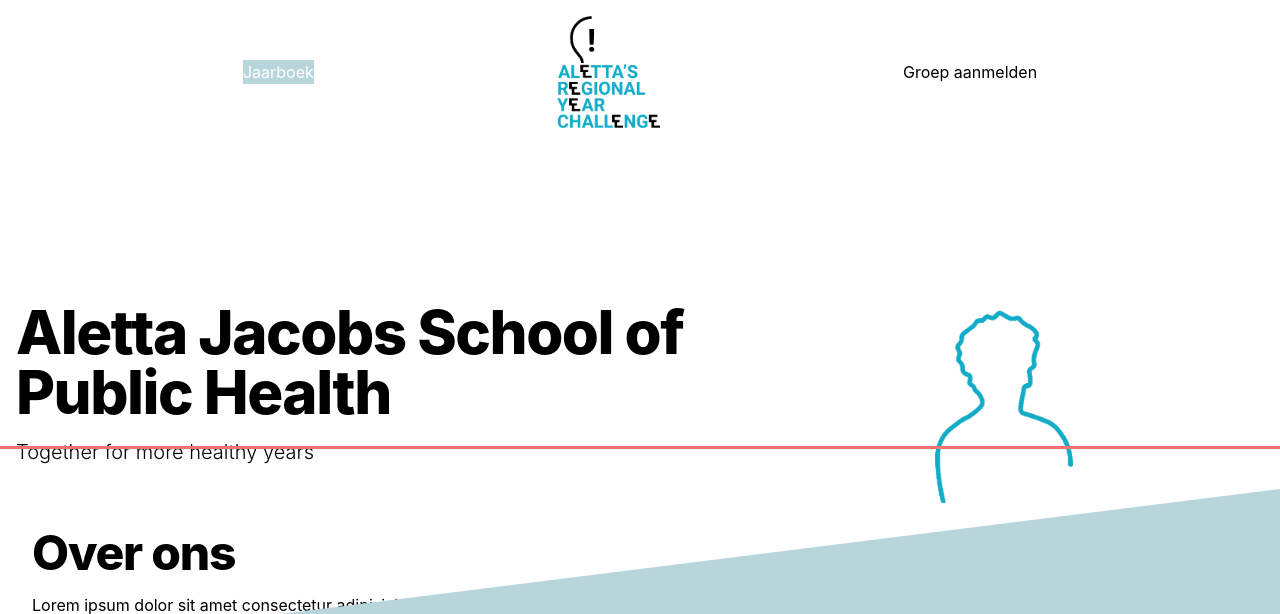
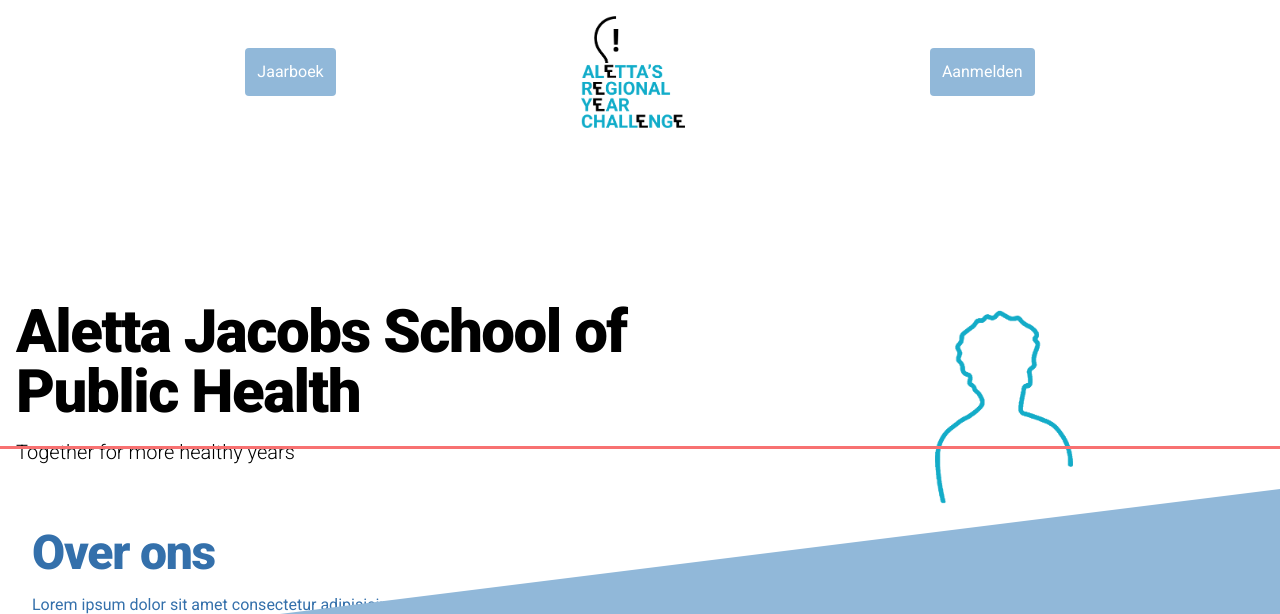
Before and after one commit to yamen22-dev/aletta-s, a PHP site: page / in a window 1280 px wide. Shown: the top 614 px of the page. Run offline with PHP 8.4, Linux system fonts and the light colour scheme; some libraries are stand-ins or nearby versions.

Commit message:
Frotend update

```diff
--- a/components/header.php
+++ b/components/header.php
@@ -2,7 +2,7 @@
     <div class="flex justify-evenly items-center mt-4">
         <div>
             <a href="jaarboek.php" class="">
-                <p class="bg-secondarycolor text-white">Jaarboek</p>
+                <p class="bg-secondarycolor p-3 text-white rounded">Jaarboek</p>
             </a>
         </div>
         <div>
@@ -13,7 +13,7 @@
         <div>
         <div>
             <a href="signup.php">
-                <p>Groep aanmelden</p>
+                <p class="bg-secondarycolor p-3 text-white rounded">Aanmelden</p>
             </a>
         </div>
 
--- a/css/style.css
+++ b/css/style.css
@@ -23,9 +23,11 @@ p {
 #card-overzicht {
     background-color: var(--card-background-color);
 }
+
 a[id*="lees-meer-link"] {
     color: blue !important;
     display: block;
+    color: #91b8d9;
 }
 
 #container-section-cijfers {
--- a/index.php
+++ b/index.php
@@ -6,7 +6,7 @@
     <meta name="viewport" content="width=device-width, initial-scale=1.0">
     <script src="https://cdn.tailwindcss.com"></script>
     <script src="js/tailwind.js"></script>
-    <!-- <link rel="stylesheet" href="css/style.css"> -->
+    <link rel="stylesheet" href="css/style.css">
     <link rel="preconnect" href="https://fonts.googleapis.com">
     <link rel="preconnect" href="https://fonts.gstatic.com" crossorigin>
     <link href="https://fonts.googleapis.com/css2?family=Roboto:wght@700&display=swap" rel="stylesheet">
--- a/js/tailwind.js
+++ b/js/tailwind.js
@@ -4,8 +4,7 @@ tailwind.config = {
         extend: {
             colors: {
                 primarycolor: '#13acc8',
-                // secondarycolor: '#9ed1a1',
-                secondarycolor: '#b8d5db',
+                secondarycolor: '#91b8d9',
 
             }
         },
```
